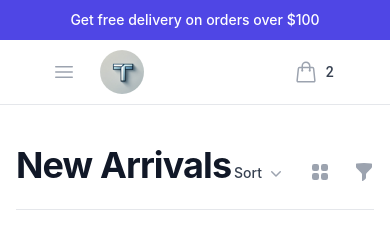
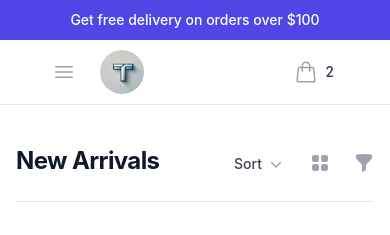
Before and after one commit to divyanshuaaliwal/ThreadLine, a React (Create React App) app: page /1/1/1 in a window 390 px wide. Shown: the top 235 px of the page. Built offline with nearby package versions, Linux system fonts and the light colour scheme.

Commit message:
Product done

```diff
--- a/src/customer/components/Product/Product.jsx
+++ b/src/customer/components/Product/Product.jsx
@@ -156,7 +156,8 @@ export default function Product() {
 
                     <div className="flex items-baseline justify-between border-b border-gray-200 pb-6">
 
-                        <h1 className="text-4xl font-bold tracking-tight text-gray-900">New Arrivals</h1>
+                        <h1 className="text-2xl sm:text-2xl md:text-3xl lg:text-4xl xl:text-4xl font-bold tracking-tight text-gray-900">New Arrivals</h1>
+
 
                         <div className="flex items-center">
                             <Menu as="div" className="relative inline-block text-left">
```
